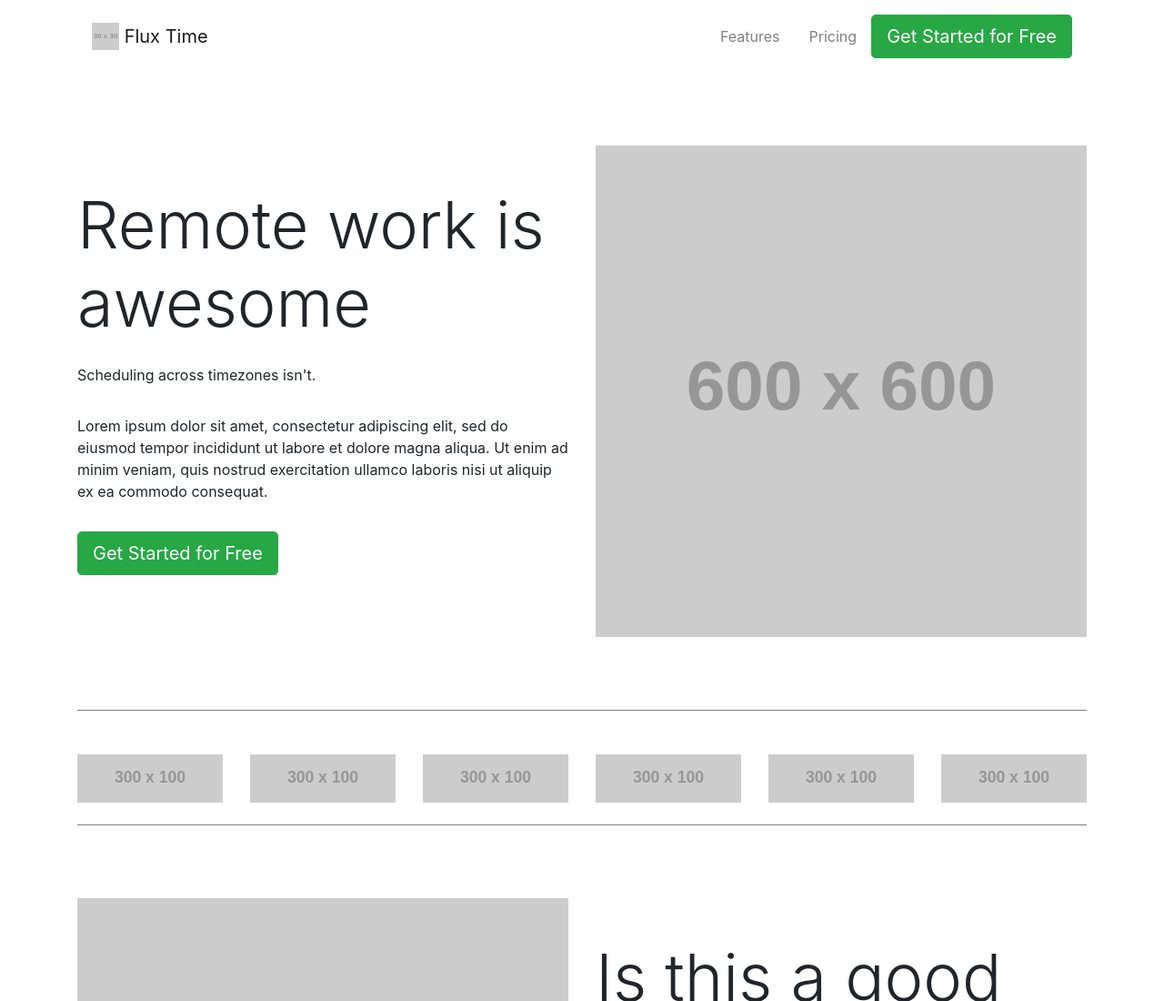
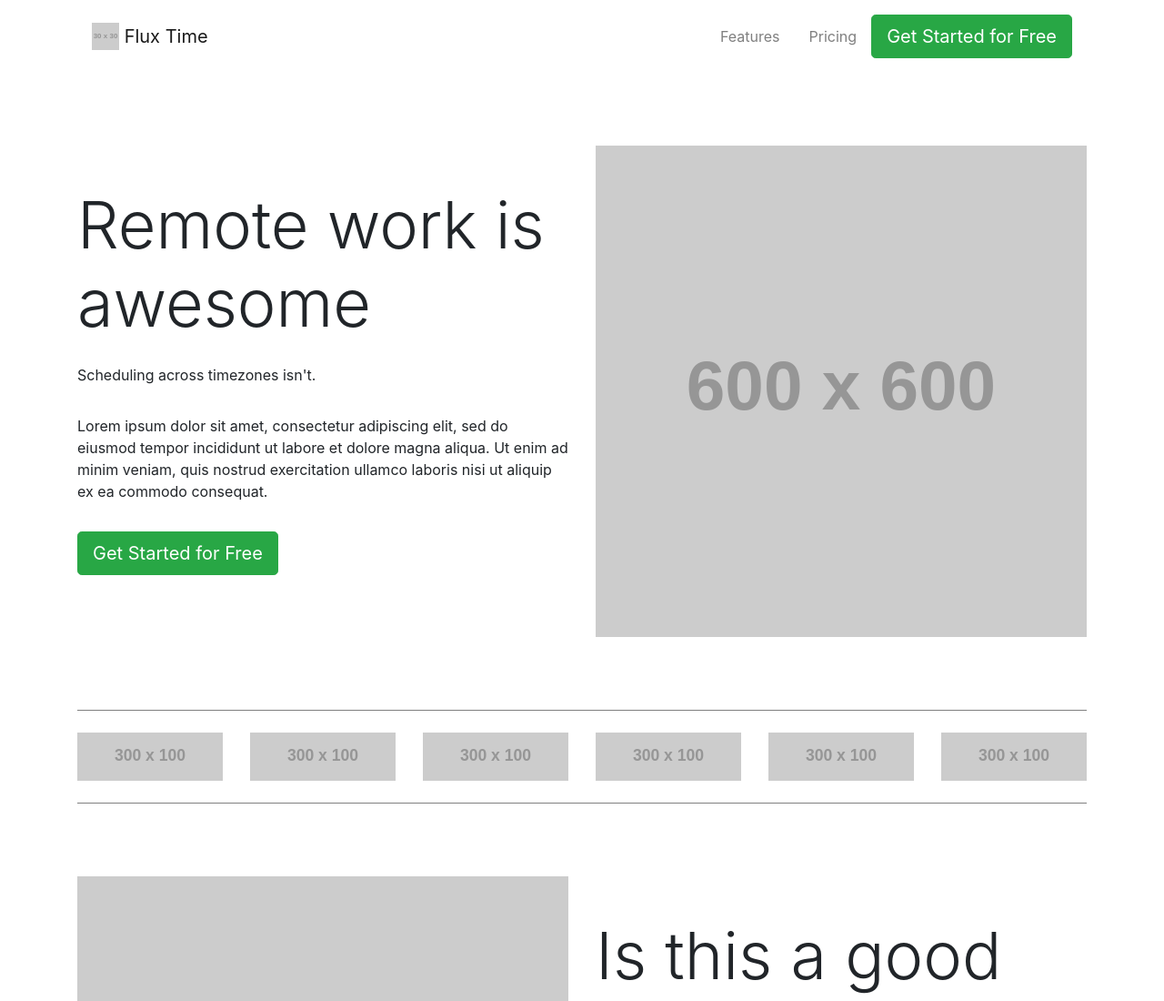
Before and after one commit to Code-Institute-Submissions/flux-time, a plain HTML site: page index.html in a window 1280 px wide. Shown: the top 1100 px of the page at 91% size. Drawn offline with nearby package versions, Linux system fonts and the light colour scheme; placeholder pictures from the web are drawn by us.

Commit message:
Remove margin-top utility class .mt-4 from logo grid items

```diff
--- a/index.html
+++ b/index.html
@@ -60,22 +60,22 @@
 
         <section id="logo-grid" class="py-3 py-md-4">
                 <div class="row justify-content-center">
-                    <div class="col-lg-2 col-md-4 col-6 text-center mt-4">
+                    <div class="col-lg-2 col-md-4 col-6 text-center">
                         <img src="https://via.placeholder.com/300x100" class="avatar avatar-ex-sm img-fluid" alt="company logo">
                     </div>
-                    <div class="col-lg-2 col-md-4 col-6 text-center mt-4">
+                    <div class="col-lg-2 col-md-4 col-6 text-center">
                         <img src="https://via.placeholder.com/300x100" class="avatar avatar-ex-sm img-fluid" alt="company logo">
                     </div>
-                    <div class="col-lg-2 col-md-4 col-6 text-center mt-4">
+                    <div class="col-lg-2 col-md-4 col-6 text-center">
                         <img src="https://via.placeholder.com/300x100" class="avatar avatar-ex-sm img-fluid" alt="company logo">
                     </div>
-                    <div class="col-lg-2 col-md-4 col-6 text-center mt-4">
+                    <div class="col-lg-2 col-md-4 col-6 text-center">
                         <img src="https://via.placeholder.com/300x100" class="avatar avatar-ex-sm img-fluid" alt="company logo">
                     </div>
-                    <div class="col-lg-2 col-md-4 col-6 text-center mt-4">
+                    <div class="col-lg-2 col-md-4 col-6 text-center">
                         <img src="https://via.placeholder.com/300x100" class="avatar avatar-ex-sm img-fluid" alt="company logo">
                     </div>
-                    <div class="col-lg-2 col-md-4 col-6 text-center mt-4">
+                    <div class="col-lg-2 col-md-4 col-6 text-center">
                         <img src="https://via.placeholder.com/300x100" class="avatar avatar-ex-sm img-fluid" alt="company logo">
                     </div>
                 </div>
```
